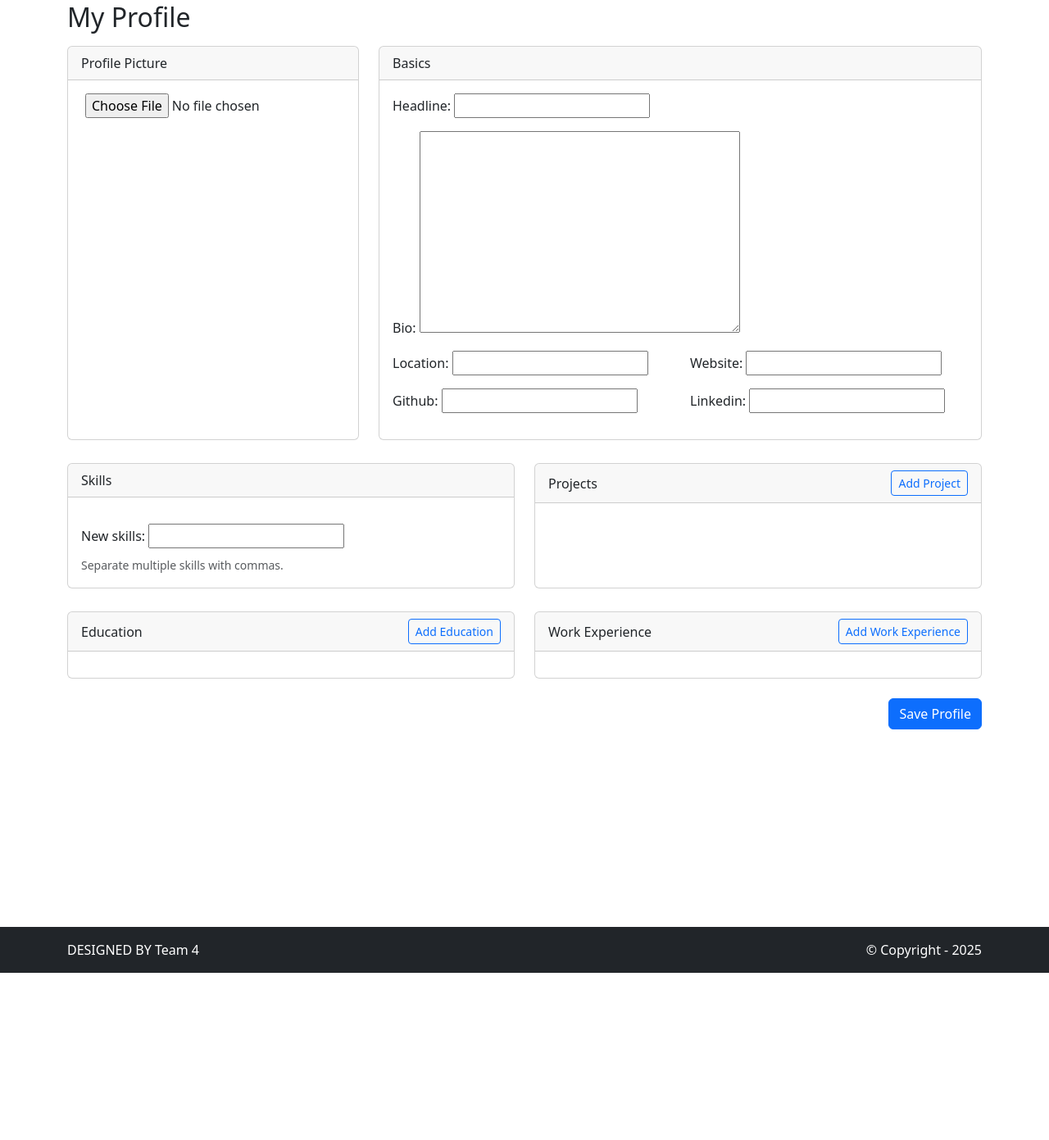
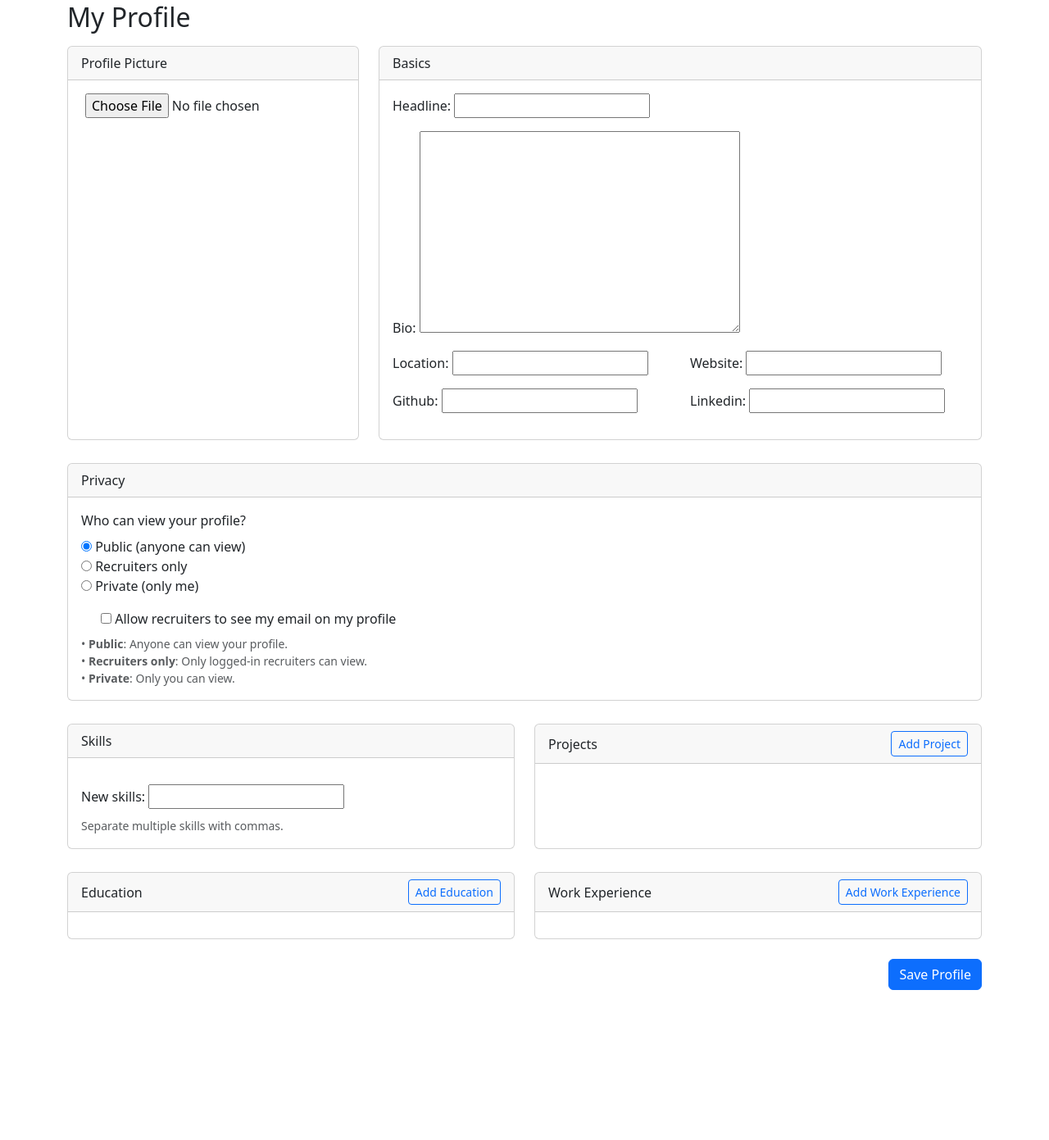
Before and after one commit to seanyse/jobfinder, a Django app: page /accounts/profile/edit/ in a window 1280 px wide. Shown: the part 104-1495 px from the top of the page at 82% size. Before the commit the page ends 1291 px from the top, so only its background shows below. Run offline with Django 5.2, Linux system fonts and the light colour scheme; the visitor is signed in with stand-in values (Sample User, id 1); data comes from the database, SQL or seed files in the repository; some libraries are stand-ins or nearby versions.

Commit message:
Implement profile privacy controls + recruiter contact

```diff
--- a/accounts/forms.py
+++ b/accounts/forms.py
@@ -27,11 +27,18 @@ class ProfileForm(forms.ModelForm):
             "headline", "bio", "location",
             "website", "github", "linkedin",
             "skills",
+
+            "privacy_level", "show_email_to_recruiters",
         ]
+        widgets = {
+            # optional, nicer radios
+            "privacy_level": forms.RadioSelect(choices=Profile.PRIVACY_CHOICES),
+        }
 
 class ProjectForm(forms.ModelForm):
     class Meta:
         model = Project
+
         fields = ["title", "url", "description"]
         widgets = {
             "title": TextInput(attrs={"class": "form-control"}),
@@ -39,7 +46,16 @@ class ProjectForm(forms.ModelForm):
             "description": Textarea(attrs={"class": "form-control"}),
         }
 
-ProjectFormSet = formset_factory(ProjectForm, extra=0, can_delete=True)
+ProjectFormSet = modelformset_factory(Project, form=ProjectForm, extra=0, can_delete=True)
+
+class ContactCandidateForm(forms.Form):
+    subject = forms.CharField(
+        max_length=120,
+        widget=forms.TextInput(attrs={"class": "form-control", "placeholder": "Subject"})
+    )
+    message = forms.CharField(
+        widget=forms.Textarea(attrs={"rows": 6, "class": "form-control", "placeholder": "Write your message"})
+    )
 
 class EducationForm(forms.ModelForm):
     class Meta:
--- a/accounts/templates/accounts/candidate_search.html
+++ b/accounts/templates/accounts/candidate_search.html
@@ -98,6 +98,12 @@
                             <a href="{% url 'accounts.profile_detail' username=p.user.username %}" class="btn btn-sm btn-outline-primary">
                               View Profile
                             </a>
+                            {% if user.is_authenticated and user.role == 'recruiter' %}
+                              <a class="btn btn-sm btn-success ms-2" href="{% url 'accounts.contact_candidate' username=p.user.username %}">
+                                <i class="fas fa-envelope me-1"></i>Contact
+                              </a>
+                            {% endif %}
+                          </div>
                           </div>
                         </div>
                       </div>
--- a/accounts/templates/accounts/profile_form.html
+++ b/accounts/templates/accounts/profile_form.html
@@ -32,6 +32,35 @@
               <div class="col-md-6 mb-3">{{ form.github.label_tag }} {{ form.github }}</div>
               <div class="col-md-6 mb-3">{{ form.linkedin.label_tag }} {{ form.linkedin }}</div>
             </div>
+          </div>
+        </div>
+      </div>
+    </div>
+
+    <!-- Privacy -->
+    <div class="row g-4 mt-1">
+      <div class="col-md-12">
+        <div class="card h-100">
+          <div class="card-header">Privacy</div>
+          <div class="card-body">
+            <div class="mb-3">
+              <label class="form-label">Who can view your profile?</label>
+              {{ form.privacy_level }}
+              {# If you prefer radios, ensure the widget in forms.py uses RadioSelect #}
+            </div>
+
+            <div class="form-check">
+              {{ form.show_email_to_recruiters }}
+              <label class="form-check-label" for="{{ form.show_email_to_recruiters.id_for_label }}">
+                Allow recruiters to see my email on my profile
+              </label>
+            </div>
+
+            <small class="text-muted d-block mt-2">
+              • <strong>Public</strong>: Anyone can view your profile.<br>
+              • <strong>Recruiters only</strong>: Only logged-in recruiters can view.<br>
+              • <strong>Private</strong>: Only you can view.
+            </small>
           </div>
         </div>
       </div>
--- a/accounts/urls.py
+++ b/accounts/urls.py
@@ -1,6 +1,7 @@
 from django.urls import path
 from . import views
 urlpatterns = [
+    path('contact/<str:username>/', views.contact_candidate, name='accounts.contact_candidate'),
     path('signup', views.signup, name='accounts.signup'),
     path('login/', views.login, name='accounts.login'),
     path('logout/', views.logout, name='accounts.logout'),
@@ -9,4 +10,5 @@ urlpatterns = [
     path('profile/edit/', views.profile_edit, name='accounts.profile_edit'),
     path('profile/<str:username>/', views.profile_detail, name='accounts.profile_detail'),
     path('recruiter/search/', views.candidate_search, name='accounts.candidate_search'),
+
 ]
--- a/accounts/views.py
+++ b/accounts/views.py
@@ -1,11 +1,15 @@
-from django.shortcuts import render, redirect
-from django.contrib.auth import login as auth_login, authenticate, logout as auth_logout
+from django.shortcuts import render, redirect, get_object_or_404
+from django.contrib.auth import login as auth_login, authenticate, logout as auth_logout, get_user_model
 from django.contrib.auth.decorators import login_required
 from .forms import CustomUserCreationForm
 from django.db.models import Q, Count, Value
 from django.contrib.auth import get_user_model
-from .forms import CustomUserCreationForm, ProfileForm, CandidateSearchForm, ProjectFormSet, EducationFormSet, WorkExperienceFormSet
-from .models import Profile, Education, WorkExperience
+from .forms import CustomUserCreationForm, ProfileForm, CandidateSearchForm, ProjectFormSet, EducationFormSet, WorkExperienceFormSet, ContactCandidateForm
+from .models import Profile, Education, WorkExperience, CustomUser
+from django.contrib import messages
+from django.core.mail import send_mail, EmailMessage, get_connection
+from django.http import HttpResponseForbidden
+from django.conf import settings
 
 
 @login_required
@@ -192,17 +196,38 @@ def profile_edit(request):
         "work_formset": work_formset
     })
 
+def can_view_profile(viewer, profile_owner, profile: Profile) -> bool:
+    if viewer.is_authenticated and viewer == profile_owner:
+        return True
+    if profile.privacy_level == Profile.PRIVACY_PUBLIC:
+        return True
+    if profile.privacy_level == Profile.PRIVACY_RECRUITERS:
+        return viewer.is_authenticated and getattr(viewer, "role", None) == "recruiter"
+    return False  # private
+
 @login_required
 def my_profile(request):
     # Redirect to profile detail view for the current user
     return redirect("accounts.profile_detail", username=request.user.username)
 
 def profile_detail(request, username):
-    user = User.objects.filter(username=username).first()
-    if not user:
-        return redirect("home.index")
-    profile = getattr(user, "profile", None)
-    return render(request, "accounts/profile_detail.html", {"user_obj": user, "profile": profile})
+    User = get_user_model()
+    user_obj = get_object_or_404(User, username=username)
+
+    # Some users may not have a profile yet
+    profile = getattr(user_obj, "profile", None)
+    if profile is None:
+        # Owner sees their empty profile page to encourage editing,
+        # others get a friendly private message
+        if request.user.is_authenticated and request.user == user_obj:
+            return render(request, "accounts/profile_detail.html", {"user_obj": user_obj, "profile": profile})
+        return render(request, "accounts/profile_private.html", {"user_obj": user_obj}, status=403)
+
+    # Enforce privacy settings
+    if not can_view_profile(request.user, user_obj, profile):
+        return render(request, "accounts/profile_private.html", {"user_obj": user_obj}, status=403)
+
+    return render(request, "accounts/profile_detail.html", {"user_obj": user_obj, "profile": profile})
 
 def candidate_search(request):
     # US-11: recruiter searches candidates
@@ -242,3 +267,83 @@ def candidate_search(request):
     results = qs.distinct()
 
     return render(request, "accounts/candidate_search.html", {"form": form, "results": results})
+
+def safe_send_email(subject, body, to_email, from_email=None):
+    """
+    Try the configured backend first. If it fails, fall back to console backend.
+    Returns (sent_ok: bool, fallback_used: bool, error_message: str|None)
+    """
+    try:
+        # Try the configured backend (from settings)
+        EmailMessage(subject, body, from_email, [to_email]).send(fail_silently=False)
+        return True, False, None
+    except Exception as e:
+        # Fallback: console backend (prints to terminal instead of connecting)
+        try:
+            conn = get_connection("django.core.mail.backends.console.EmailBackend")
+            EmailMessage(subject, body, from_email, [to_email], connection=conn).send(fail_silently=True)
+            return True, True, str(e)
+        except Exception as e2:
+            return False, True, f"{e} | fallback failed: {e2}"
+
+@login_required
+def contact_candidate(request, username):
+    # Only recruiters can send messages
+    if not hasattr(request.user, "role") or request.user.role != "recruiter":
+        return HttpResponseForbidden("Only recruiters can contact candidates.")
+
+    # Use AUTH_USER_MODEL for safety
+    User = get_user_model()
+    candidate = get_object_or_404(User, username=username, role="seeker")
+    if not candidate.email:
+        messages.error(request, "This candidate has no email on file.")
+        return redirect("accounts.profile_detail", username=username)
+
+    if request.method == "POST":
+        form = ContactCandidateForm(request.POST)
+        if form.is_valid():
+            subject = form.cleaned_data["subject"]
+            msg = form.cleaned_data["message"]
+
+            email_subject = f"[JobFinder] {subject}"
+            body = (
+                f"Hello {candidate.first_name or candidate.username},\n\n"
+                f"{msg}\n\n"
+                f"---\nSent via JobFinder by "
+                f"{request.user.get_full_name() or request.user.username} ({request.user.email})"
+            )
+
+            # Try configured backend first; on failure, fall back to console backend
+            try:
+                EmailMessage(
+                    subject=email_subject,
+                    body=body,
+                    from_email=getattr(settings, "DEFAULT_FROM_EMAIL", None),
+                    to=[candidate.email],
+                ).send(fail_silently=False)
+                messages.success(request, f"Email sent to {candidate.username}.")
+            except Exception as e:
+                # Fallback: send to console so dev flow still “succeeds”
+                conn = get_connection("django.core.mail.backends.console.EmailBackend")
+                EmailMessage(
+                    subject=email_subject,
+                    body=body,
+                    from_email=getattr(settings, "DEFAULT_FROM_EMAIL", None),
+                    to=[candidate.email],
+                    connection=conn,
+                ).send(fail_silently=True)
+                messages.success(request, f"Email sent to {candidate.username} (console fallback).")
+
+            return redirect("accounts.profile_detail", username=username)
+    else:
+        form = ContactCandidateForm(initial={
+            "subject": "Opportunity regarding your profile",
+            "message": (
+                f"Hi {candidate.first_name or candidate.username},\n\n"
+                "I came across your profile on JobFinder and think you'd be a great fit for a role "
+                "we're hiring for. If you're open to it, I'd love to share details and set up a quick chat.\n\n"
+                f"Best,\n{request.user.get_full_name() or request.user.username}"
+            ),
+        })
+
+    return render(request, "accounts/contact_candidate.html", {"form": form, "candidate": candidate})
--- a/jobfinder/templates/base.html
+++ b/jobfinder/templates/base.html
@@ -27,6 +27,7 @@
         <img src="{% static 'img/logo.png' %}" alt="logo"
             height="40" />
     </a>
+
     <button class="navbar-toggler" type="button"
             data-bs-toggle="collapse"
             data-bs-target="#navbarNavAltMarkup"
@@ -66,6 +67,17 @@
     </div>
     </div>
     </nav>
+    <!-- Flash messages -->
+{% if messages %}
+<div class="container mt-3">
+  {% for message in messages %}
+    <div class="alert alert-{{ message.tags|default:'info' }} alert-dismissible fade show" role="alert">
+      {{ message }}
+      <button type="button" class="btn-close" data-bs-dismiss="alert" aria-label="Close"></button>
+    </div>
+  {% endfor %}
+</div>
+{% endif %}
     <!-- Header -->
     <div>
       {% block content %}
```
Also changed, not shown: accounts/models.py (+20 -0 lines), accounts/templates/accounts/contact_candidate.html (added, +21 -0 lines), accounts/templates/accounts/profile_detail.html (+12 -3 lines), accounts/templates/accounts/profile_private.html (added, +8 -0 lines), jobfinder/settings.py (+14 -0 lines), accounts/migrations/0005_profile_privacy_level_and_more.py (added), 1 other file.
